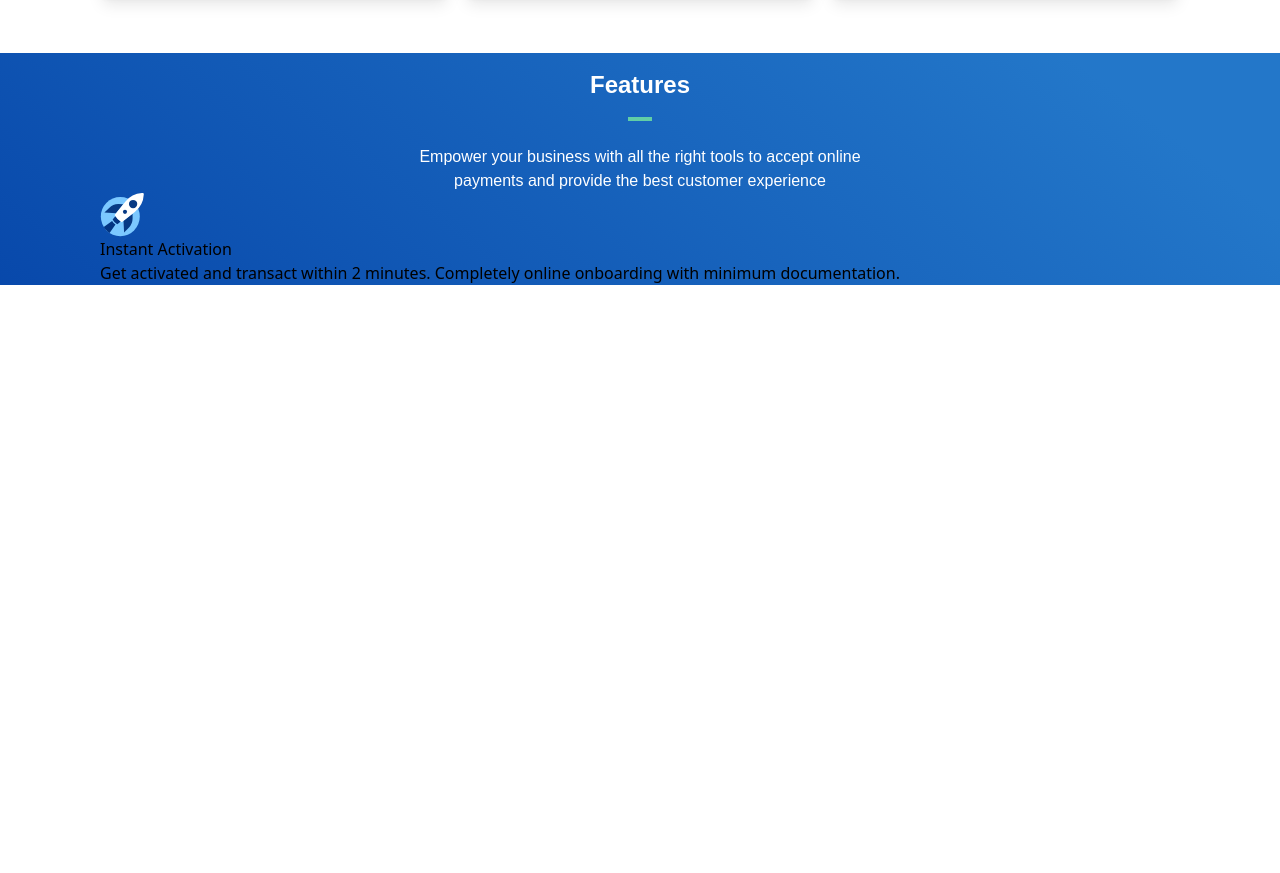
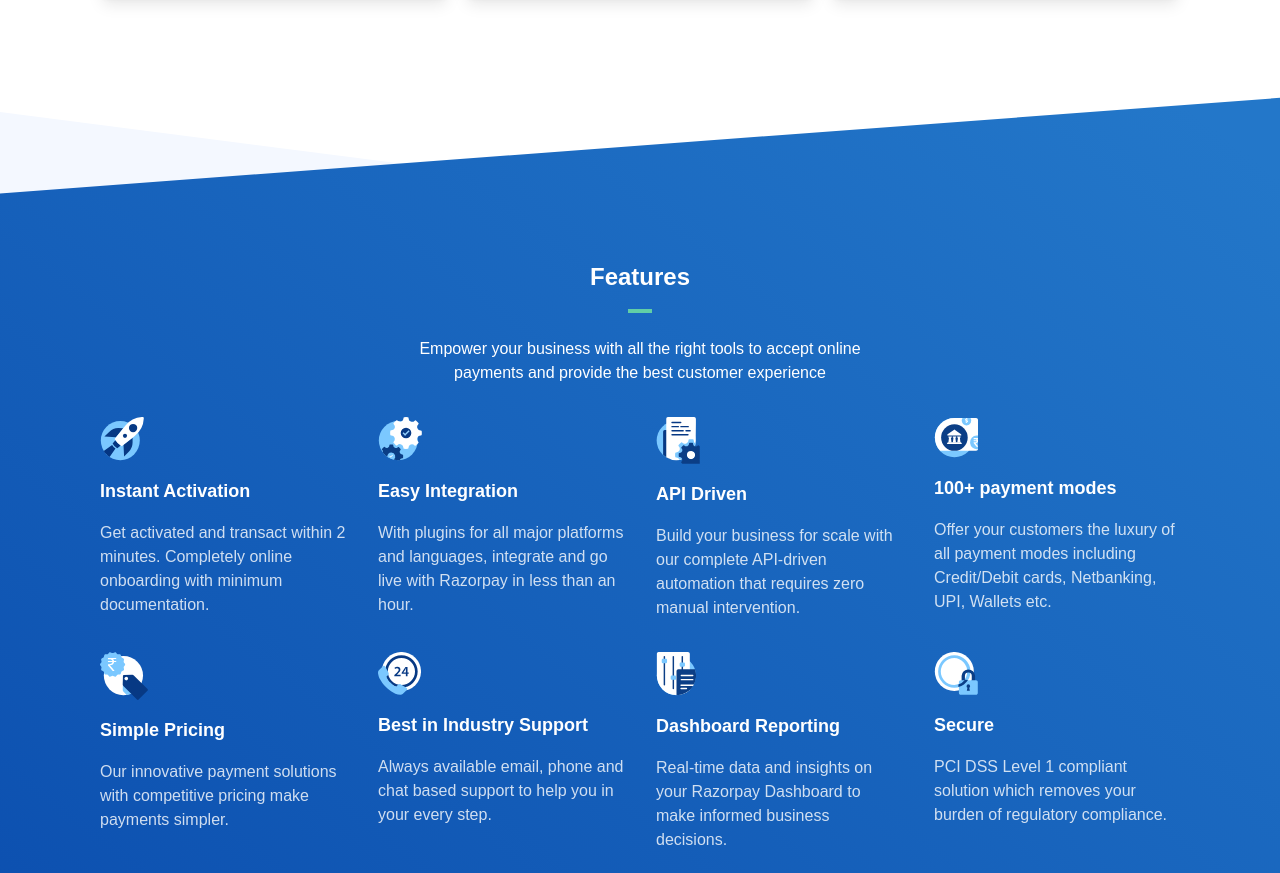
Before and after one commit to ishavlega08/razorpay-clone, a website built with Vite: page index.html in a window 1280 px wide. Shown: the part 4307-5180 px from the top of the page. Before the commit the page ends 4592 px from the top, so only its background shows below. Built offline with nearby package versions, Linux system fonts and the light colour scheme.

Commit message:
core-features

```diff
--- a/index.html
+++ b/index.html
@@ -6,6 +6,12 @@
     <link rel="stylesheet" href="style.css">
     <script src="https://unpkg.com/feather-icons"></script>
     <title>Razorpay Clone</title>
+
+    <style>
+        .coreFeatureSection{
+            background-size: 100% 100%;
+        }
+    </style>
 </head>
 <body>
 
@@ -967,7 +973,7 @@
 
     <!-- Core Features -->
     <section class="w-full bg-[url(/images/core-features-sectionBg.svg)]
-    bg-no-repeat bg-cover bg-center mt-14 relative">
+    bg-no-repeat bg-cover bg-center mt-14 relative py-[12rem] coreFeatureSection">
         <div class="relative w-11/12 max-w-[1080px] mx-auto pt-4">
             <h2 class="font-mullish font-bold text-2xl text-center text-white">Features</h2>
             <div class="w-6 h-1 bg-greenLight mx-auto mt-4 mb-6"></div>
@@ -975,21 +981,64 @@
             >Empower your business with all the right tools to accept online payments and provide the best customer experience</p>
 
             <!-- grid -->
-            <div>
+            <div class="grid grid-cols-4 gap-[2rem] mt-8">
                 <!-- card 1 -->
                 <div>
                     <img src="./images/instant-activation-icon.svg" alt="">
-                    <h3>Instant Activation</h3>
-                    <p>Get activated and transact within 2 minutes. Completely online onboarding with minimum documentation.</p>
+                    <h3 class="font-mullish text-white text-lg font-bold my-4">Instant Activation</h3>
+                    <p class="font-mullish text-white opacity-80">Get activated and transact within 2 minutes. Completely online onboarding with minimum documentation.</p>
                 </div>
 
                 <!-- card 2 -->
+                <div>
+                    <img src="./images/easy-integration.svg" alt="">
+                    <h3 class="font-mullish text-white text-lg font-bold my-4">Easy Integration</h3>
+                    <p class="font-mullish text-white opacity-80">With plugins for all major platforms and languages, integrate and go live with Razorpay in less than an hour.</p>
+                </div>
+
                 <!-- card 3 -->
+                <div>
+                    <img src="./images/api-driven-icon.svg" alt="">
+                    <h3 class="font-mullish text-white text-lg font-bold my-4">API Driven</h3>
+                    <p class="font-mullish text-white opacity-80">Build your business for scale with our complete API-driven automation that requires zero manual intervention.</p>
+                </div>
+
                 <!-- card 4 -->
+                <div>
+                    <img src="./images/payment-modes.svg" alt="">
+                    <h3 class="font-mullish text-white text-lg font-bold my-4">100+ payment modes</h3>
+                    <p class="font-mullish text-white opacity-80">Offer your customers the luxury of all payment modes including Credit/Debit cards, Netbanking,
+                        UPI, Wallets etc.</p>
+                </div>
+
                 <!-- card 5 -->
+                <div>
+                    <img src="./images/simple-pricing.svg" alt="">
+                    <h3 class="font-mullish text-white text-lg font-bold my-4">Simple Pricing</h3>
+                    <p class="font-mullish text-white opacity-80">Our innovative payment solutions with competitive pricing make payments simpler.</p>
+                </div>
+
                 <!-- card 6 -->
+                <div>
+                    <img src="./images/industry-support-icon.svg" alt="">
+                    <h3 class="font-mullish text-white text-lg font-bold my-4">Best in Industry Support</h3>
+                    <p class="font-mullish text-white opacity-80">Always available email, phone and chat based support to help you in your every step.</p>
+                </div>
+
                 <!-- card 7 -->
+                <div>
+                    <img src="./images/dashboard-reporting-icon.svg" alt="">
+                    <h3 class="font-mullish text-white text-lg font-bold my-4">Dashboard Reporting</h3>
+                    <p class="font-mullish text-white opacity-80">Real-time data and insights on your Razorpay Dashboard to make informed business decisions.</p>
+                </div>
+
                 <!-- card 8 -->
+                <div>
+                    <img src="./images/secure-icon.svg" alt="">
+                    <h3 class="font-mullish text-white text-lg font-bold my-4">Secure</h3>
+                    <p class="font-mullish text-white opacity-80">PCI DSS Level 1 compliant solution which removes your burden of regulatory compliance.</p>
+                </div>
+
             </div>
         </div>
     </section>
```
